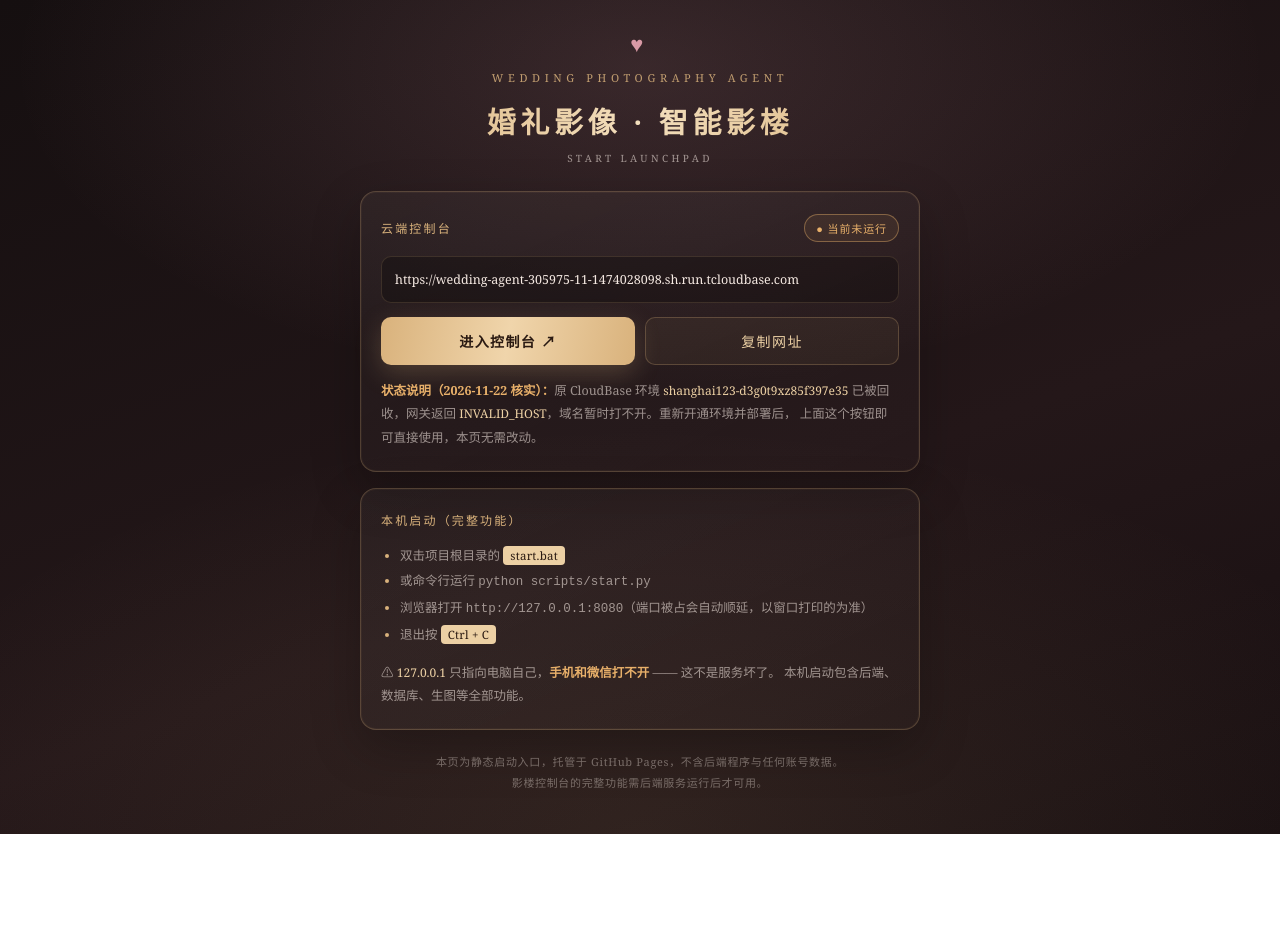
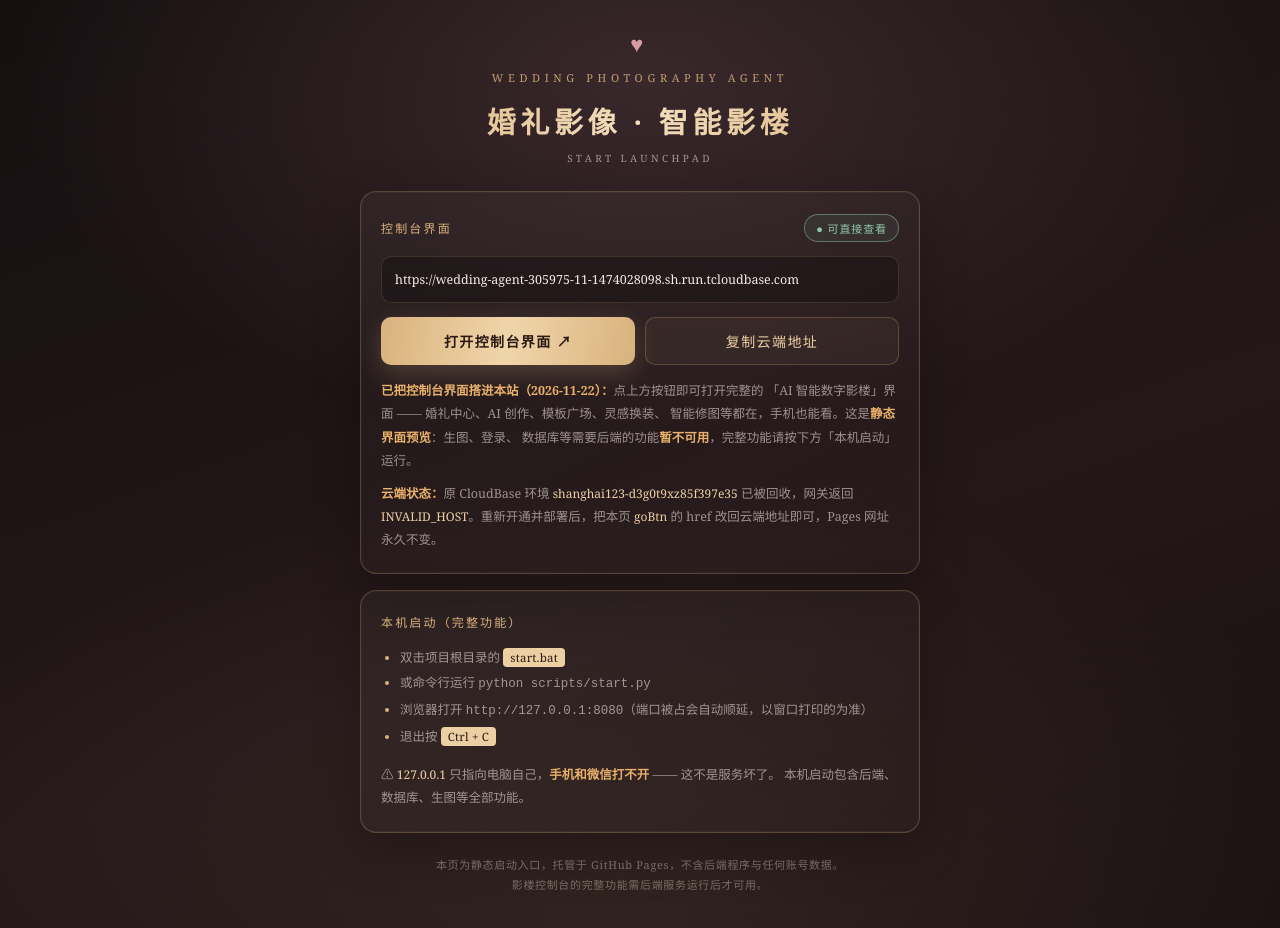
Before and after one commit to shexiao123/wedding-studio-launch, a plain HTML site: page index.html in a window 1280 px wide. Before the commit the page ends 834 px from the top, so only its background shows below. Drawn offline with Linux system fonts and the light colour scheme.

Commit message:
feat: 把 AI 智能数字影楼控制台界面搭进启动台

```diff
--- a/index.html
+++ b/index.html
@@ -97,19 +97,25 @@
 
   <div class="card">
     <div class="row">
-      <span class="label">云端控制台</span>
-      <span class="badge" id="badge">● 当前未运行</span>
+      <span class="label">控制台界面</span>
+      <span class="badge ok" id="badge">● 可直接查看</span>
     </div>
     <div class="url" id="cloudUrl">https://wedding-agent-305975-11-1474028098.sh.run.tcloudbase.com</div>
     <div class="btns">
-      <a class="btn btn-main" id="goBtn" href="https://wedding-agent-305975-11-1474028098.sh.run.tcloudbase.com" target="_blank" rel="noopener">进入控制台 ↗</a>
-      <button class="btn btn-ghost" id="copyBtn">复制网址</button>
+      <a class="btn btn-main" id="goBtn" href="console.html" target="_blank" rel="noopener">打开控制台界面 ↗</a>
+      <button class="btn btn-ghost" id="copyBtn">复制云端地址</button>
     </div>
     <p class="note">
-      <b>状态说明（2026-11-22 核实）：</b>原 CloudBase 环境
+      <b>已把控制台界面搭进本站（2026-11-22）：</b>点上方按钮即可打开完整的
+      「AI 智能数字影楼」界面 —— 婚礼中心、AI 创作、模板广场、灵感换装、
+      智能修图等都在，手机也能看。这是<b>静态界面预览</b>：生图、登录、
+      数据库等需要后端的功能<b>暂不可用</b>，完整功能请按下方「本机启动」运行。
+    </p>
+    <p class="note" style="margin-top:10px">
+      <b>云端状态：</b>原 CloudBase 环境
       <code>shanghai123-d3g0t9xz85f397e35</code> 已被回收，网关返回
-      <code>INVALID_HOST</code>，域名暂时打不开。重新开通环境并部署后，
-      上面这个按钮即可直接使用，本页无需改动。
+      <code>INVALID_HOST</code>。重新开通并部署后，把本页
+      <code>goBtn</code> 的 href 改回云端地址即可，Pages 网址永久不变。
     </p>
   </div>
 
```
